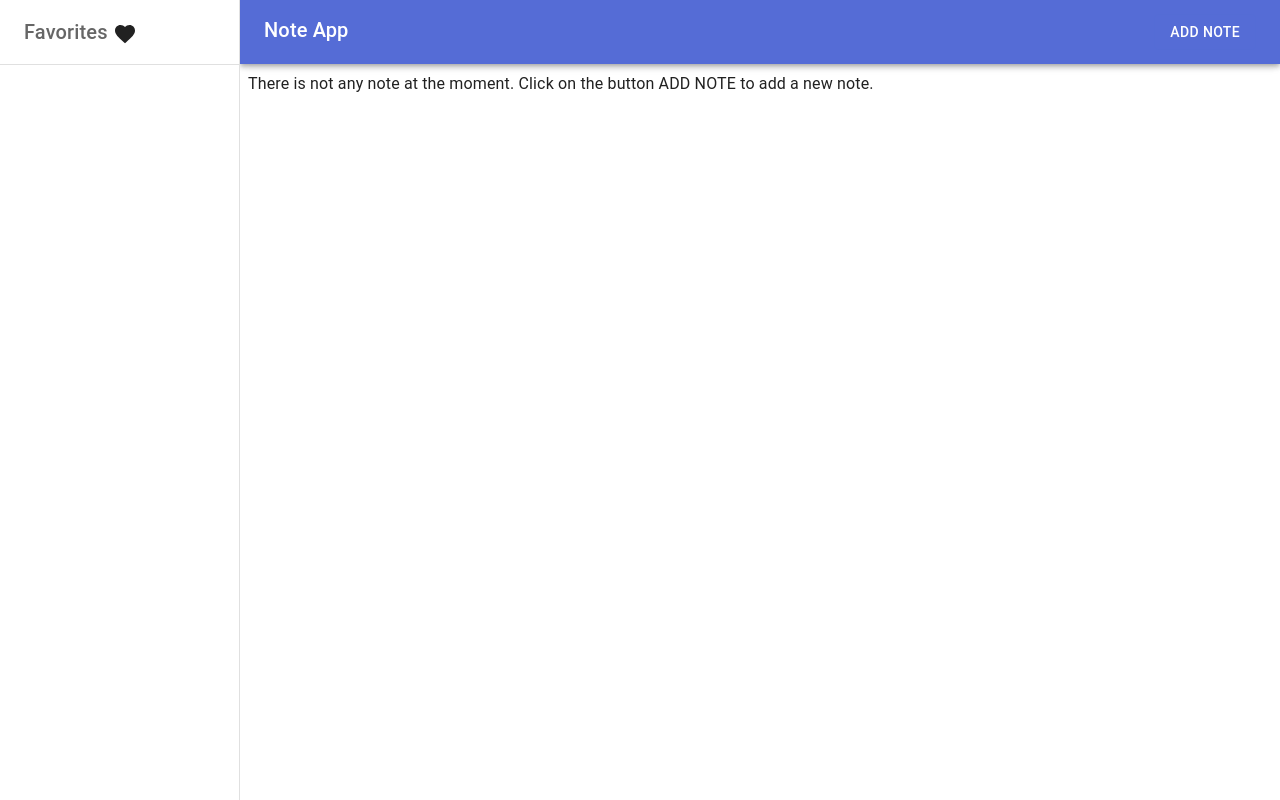
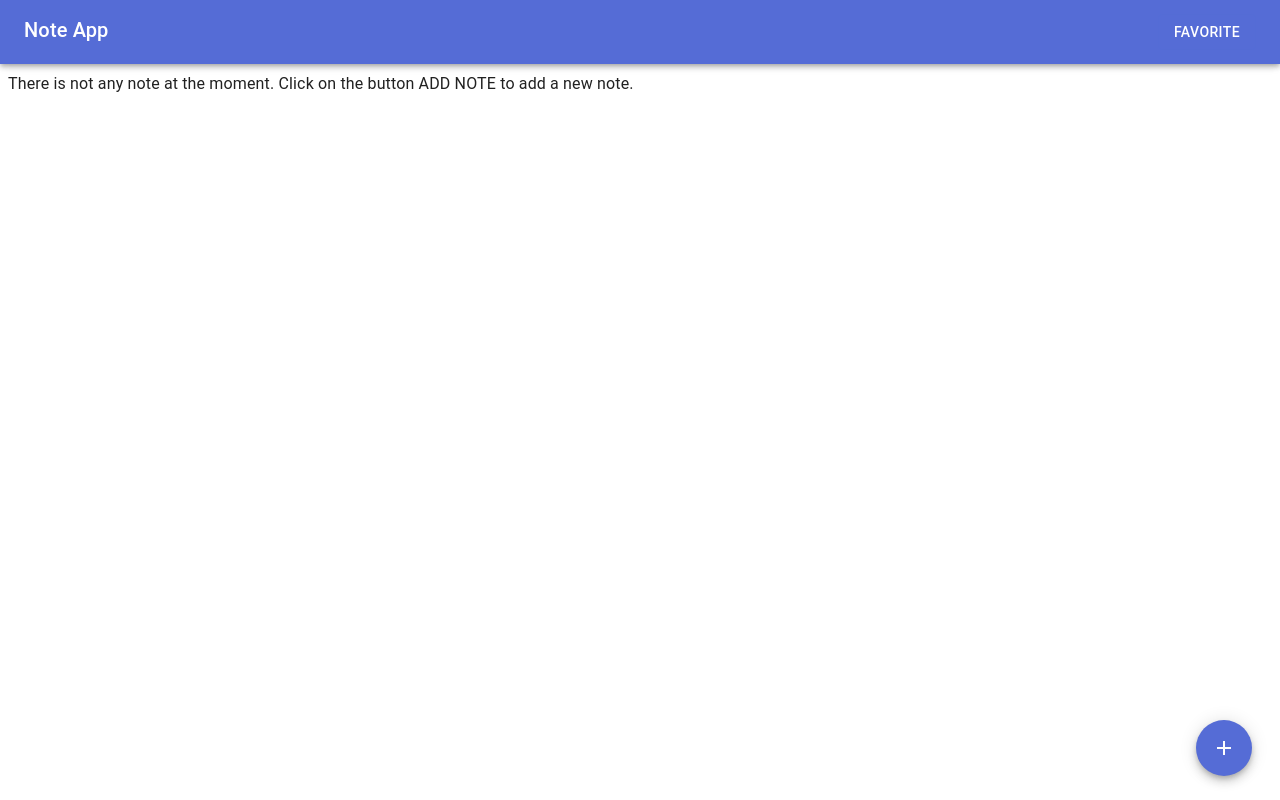
Before and after one commit to yoan-theophile/note-app, a React (Create React App) app: page / in a window 1280 px wide. Built offline with nearby package versions, Linux system fonts and the light colour scheme.

Commit message:
Added favorite button and modified add note button.
We want to use a drawer at the bottom of the page to display favorite so that
even if the screen is extra small, we can easily see them.

```diff
--- a/src/Components/NoteList.component.tsx
+++ b/src/Components/NoteList.component.tsx
@@ -8,7 +8,6 @@ import {
   Box,
   CssBaseline,
   Divider,
-  Drawer,
   Grid,
   List,
   ListItem,
@@ -19,11 +18,13 @@ import {
   Typography,
   Icon,
   Button,
+  Fab,
+  Tooltip,
+  SwipeableDrawer,
 } from "@mui/material";
+import AddIcon from "@mui/icons-material/Add";
 import DeleteNote from "./DeleteNote.dialog";
 import { Favorite } from "@mui/icons-material";
-
-const drawerWidth = 240;
 
 export default function NoteList(): JSX.Element {
   const [noteList, setNoteList] = useState<BaseNoteInterface[]>([]);
@@ -116,15 +117,37 @@ export default function NoteList(): JSX.Element {
 
     setOpenSnackbar(false);
   };
+
+  const [openFavoriteDrawer, setOpenFavoriteDrawer] = useState<boolean>(false);
+
+  const toggleFavoriteDrawer =
+    (open: boolean) => (event: React.KeyboardEvent | React.MouseEvent) => {
+      if (
+        event &&
+        event.type === "keydown" &&
+        ((event as React.KeyboardEvent).key === "Tab" ||
+          (event as React.KeyboardEvent).key === "Shift" ||
+          (event as React.KeyboardEvent).key === "Enter")
+      ) {
+        return;
+      }
+
+      setOpenFavoriteDrawer(open);
+    };
+
   return (
     <>
-      <Box sx={{ display: "flex" }}>
+      <Box
+        sx={{
+          display: "flex",
+          position: "relative",
+        }}
+      >
         <CssBaseline />
         <AppBar
           position="fixed"
           sx={{
-            width: `calc(100% - ${drawerWidth}px)`,
-            ml: `${drawerWidth}px`,
+            width: '100%',
           }}
         >
           <Toolbar>
@@ -134,25 +157,19 @@ export default function NoteList(): JSX.Element {
               </Typography>
               <Button
                 variant="outlined"
-                onClick={addNote}
+                onClick={toggleFavoriteDrawer(true)}
                 sx={{ color: "#ffffff" }}
               >
-                Add Note
+                Favorite
               </Button>
             </Grid>
           </Toolbar>
         </AppBar>
-        <Drawer
-          sx={{
-            width: drawerWidth,
-            flexShrink: 0,
-            "& .MuiDrawer-paper": {
-              width: drawerWidth,
-              boxSizing: "border-box",
-            },
-          }}
-          variant="permanent"
-          anchor="left"
+        <SwipeableDrawer
+          open={openFavoriteDrawer}
+          onClose={toggleFavoriteDrawer(false)}
+          onOpen={toggleFavoriteDrawer(true)}
+          anchor="bottom"
         >
           <Toolbar>
             <Typography
@@ -168,6 +185,14 @@ export default function NoteList(): JSX.Element {
             </Icon>
           </Toolbar>
           <Divider />
+          <Box
+            sx={{
+              width: "auto",
+            }}
+            role="presentation"
+            onClick={toggleFavoriteDrawer(false)}
+            onKeyDown={toggleFavoriteDrawer(false)}
+          >
             <List>
               {noteList
                 .filter(({ favorite }) => favorite)
@@ -183,7 +208,8 @@ export default function NoteList(): JSX.Element {
                   </ListItem>
                 ))}
             </List>
-        </Drawer>
+          </Box>
+        </SwipeableDrawer>
         <Box
           component="main"
           sx={{ flexGrow: 1, bgcolor: "background.default", p: 3 }}
@@ -210,8 +236,24 @@ export default function NoteList(): JSX.Element {
               </Typography>
             )}
           </Grid>
+          <Tooltip title="ADD NOTE">
+            <Fab
+              color="primary"
+              size="large"
+              aria-label="add"
+              onClick={addNote}
+              sx={{
+                position: "absolute",
+                top: "calc(100vh - 80px)",
+                right: "28px",
+              }}
+            >
+              <AddIcon />
+            </Fab>
+          </Tooltip>
         </Box>
       </Box>
+
       <EditNote
         selectedNote={selectedNote}
         open={openEditDialog}
```
Lines whose indentation alone changed are shown as unchanged.
